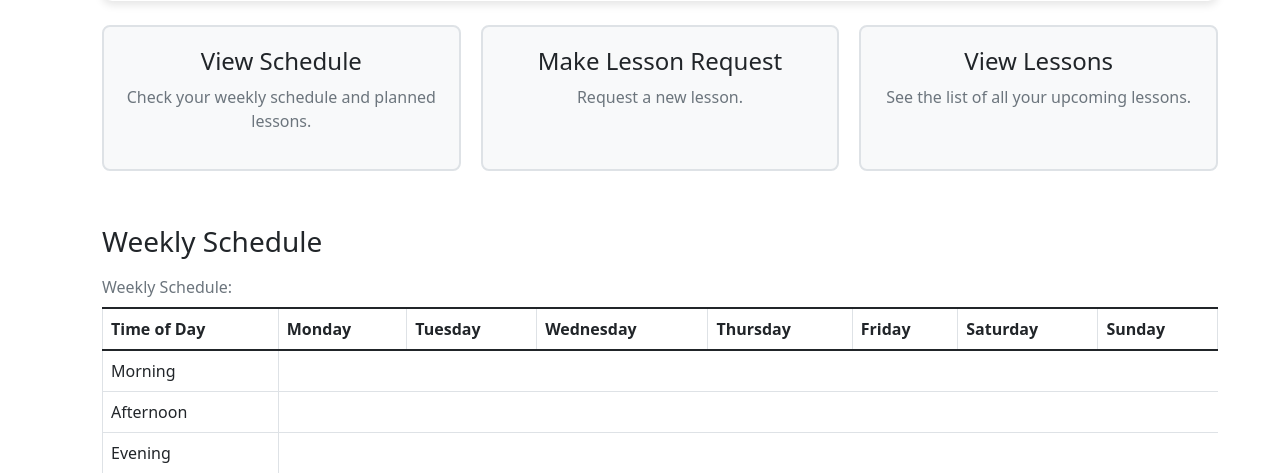
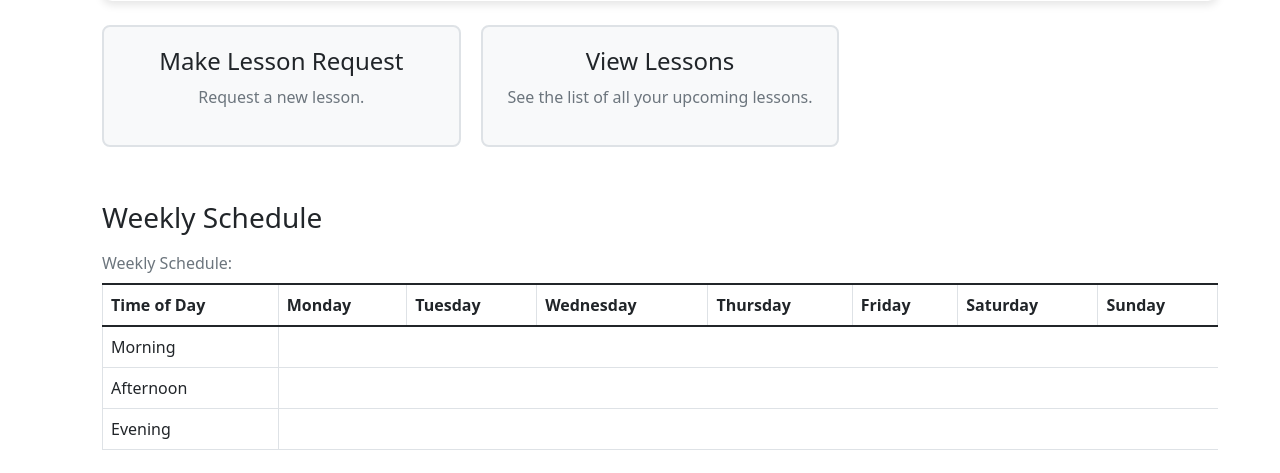
Before and after one commit to hm2412/Elk, a Django app: template tutorials/templates/student/dashboard_student.html in a window 1280 px wide. Shown: the part 417-890 px from the top of the page. After the commit the page ends 867 px from the top, so only its background shows below. Run offline with Django 3.2, Linux system fonts and the light colour scheme; the template is opened without the code that fills it, so the values that code supplies are empty; some libraries are stand-ins or nearby versions.

Commit message:
Remove dashboard box for weekly schedule

```diff
--- a/tutorials/templates/student/dashboard_student.html
+++ b/tutorials/templates/student/dashboard_student.html
@@ -25,10 +25,6 @@
     <br>
     <div class="dashboard-grid">
 
-        <a href="{% url 'week_schedule' %}" class="dashboard-box">
-            <h2>View Schedule</h2>
-            <p>Check your weekly schedule and planned lessons.</p>
-        </a>
 
         <a href="{% url 'lesson_request' %}" class="dashboard-box">
             <h2>Make Lesson Request</h2>
```
